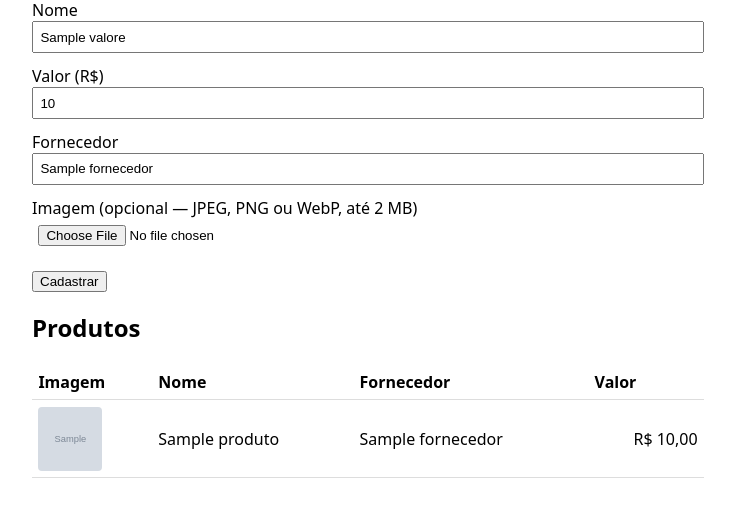
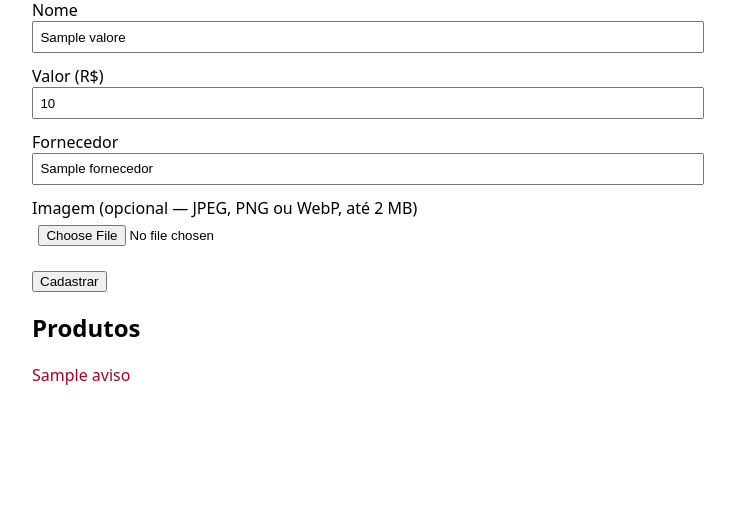
Before and after one commit to IgorCdeLima/lab, a FastAPI app: template app/templates/index.html in a window 1280 px wide. Shown: the part 97-614 px from the top of the page, without its empty margins (272-1007 px from the left). Run offline with FastAPI, Linux system fonts and the light colour scheme; the template is opened without the code that fills it: most values are stand-ins (such as "Sample title", 1, 10 or a date in 2020); grey boxes marked "Sample" are stand-in pictures; parts of the project's set-up code (start-up, migrations or seed data) failed here and were passed over.

Commit message:
fix(app): banco fora nas paginas 422/503 e GET / vira 503 com aviso em vez de 500 (BUG-T0010-03)
Agente: dev
Tarefa: T-0015
Modelo: sonnet

```diff
--- a/app/main.py
+++ b/app/main.py
@@ -7,6 +7,7 @@ from fastapi import Depends, FastAPI, File, Form, HTTPException, Request, Upload
 from fastapi.responses import FileResponse, HTMLResponse, JSONResponse, RedirectResponse
 from fastapi.templating import Jinja2Templates
 from sqlalchemy import select
+from sqlalchemy.exc import OperationalError
 from sqlalchemy.orm import Session
 from starlette.datastructures import MutableHeaders
 
@@ -105,14 +106,28 @@ def formatar_reais(valor: Decimal) -> str:
 templates.env.filters["reais"] = formatar_reais
 
 
+AVISO_BANCO = "Banco de dados indisponivel no momento. Tente de novo em instantes."
+
+
 def _pagina(request: Request, sessao: Session, status_code=200, erros=None, valores=None):
-    produtos = sessao.scalars(
-        select(Produto).order_by(Produto.criado_em.desc(), Produto.id.desc())
-    ).all()
+    """Renderiza a pagina. Banco lento/fora (BUG-T0010-03): lista vazia com aviso.
+
+    O status pedido (422/503) e mantido; so a pagina sem erro (GET /) vira 503.
+    """
+    aviso = None
+    try:
+        produtos = sessao.scalars(
+            select(Produto).order_by(Produto.criado_em.desc(), Produto.id.desc())
+        ).all()
+    except OperationalError:
+        sessao.rollback()
+        produtos, aviso = [], AVISO_BANCO
+        if status_code == 200:
+            status_code = 503
     return templates.TemplateResponse(
         request,
         "index.html",
-        {"produtos": produtos, "erros": erros or {}, "valores": valores or {}},
+        {"produtos": produtos, "erros": erros or {}, "valores": valores or {}, "aviso": aviso},
         status_code=status_code,
     )
 
@@ -157,6 +172,17 @@ def cadastrar(
     try:
         sessao.add(Produto(**dados, imagem_arquivo=arquivo))
         sessao.commit()
+    except OperationalError:
+        if arquivo:
+            imagens.remover(arquivo)
+        sessao.rollback()
+        return _pagina(
+            request,
+            sessao,
+            status_code=503,
+            erros={"banco": AVISO_BANCO},
+            valores={"nome": nome, "valor": valor, "fornecedor": fornecedor},
+        )
     except Exception:
         if arquivo:
             imagens.remover(arquivo)
--- a/app/templates/index.html
+++ b/app/templates/index.html
@@ -36,11 +36,15 @@
     <input id="imagem" name="imagem" type="file" accept="image/jpeg,image/png,image/webp">
     {% if erros.imagem %}<p class="erro">{{ erros.imagem }}</p>{% endif %}
 
+    {% if erros.banco %}<p class="erro" role="alert">{{ erros.banco }}</p>{% endif %}
+
     <p><button type="submit">Cadastrar</button></p>
   </form>
 
   <h2>Produtos</h2>
-  {% if produtos %}
+  {% if aviso %}
+  <p class="erro" role="alert">{{ aviso }}</p>
+  {% elif produtos %}
   <table>
     <thead><tr><th>Imagem</th><th>Nome</th><th>Fornecedor</th><th>Valor</th></tr></thead>
     <tbody>
```
Also changed, not shown: tests/test_banco_fora.py (added, +56 -0 lines).
